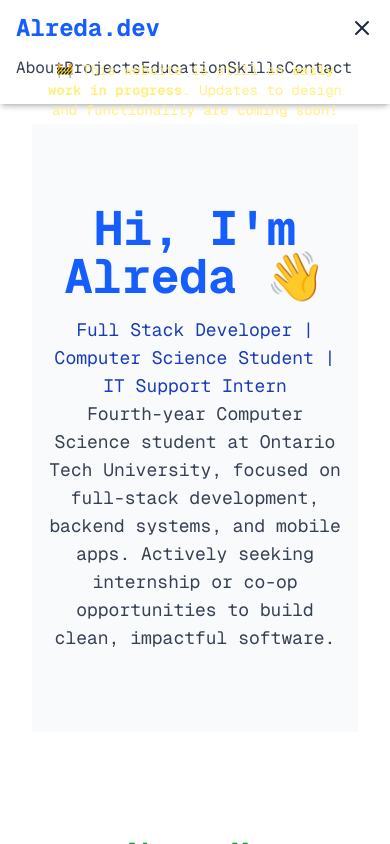
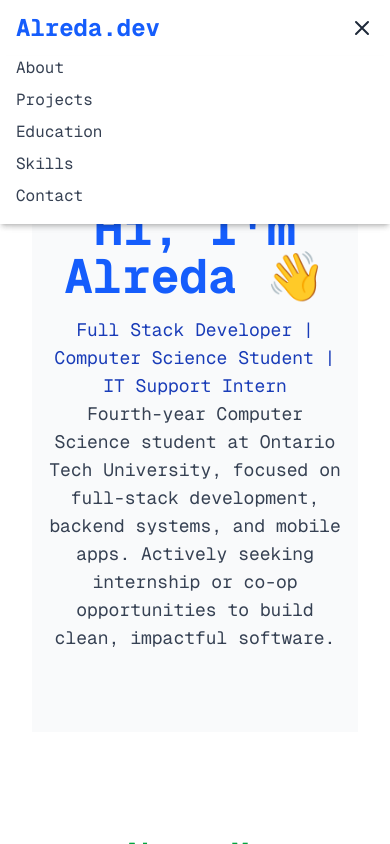
Before and after one commit to AlredaAlhadi/personal-portfolio, a Next.js app: page / in a window 390 px wide. Both pictures are taken after a click on the button "Toggle menu". Shown: the top 844 px of the page. Built offline with nearby package versions, Linux system fonts and the light colour scheme.

Commit message:
fixed hamburger menu

```diff
--- a/src/components/Navbar.tsx
+++ b/src/components/Navbar.tsx
@@ -12,7 +12,7 @@ export default function Navbar() {
     <>
 
     {/* Early Work in Progress Banner */}
-    <div className="text-yellow-200 text-center text-sm py-4 px-2 sm:px-4 z-50 relative">
+    <div className="text-yellow-200 text-center text-sm py-4 px-2 sm:px-4 z-10 relative">
         🚧 This website is still an <strong>early work in progress</strong>. Updates to design and functionality are coming soon!
     </div>
 
@@ -63,7 +63,7 @@ export default function Navbar() {
 
       {/* Mobile Nav Links */}
       {isOpen && (
-        <div className="sm:hidden flex px-4 pb-4 space-y-2 bg-white shadow-md">
+        <div className="sm:hidden px-4 pb-4 space-y-2 bg-white shadow-md z-50">
           <a href="#about" onClick={toggleMenu} className="block text-gray-700 hover:text-blue-600">About</a>
           <a href="#projects" onClick={toggleMenu} className="block text-gray-700 hover:text-blue-600">Projects</a>
           <a href="#education" onClick={toggleMenu} className="block text-gray-700 hover:text-blue-600">Education</a>
```
